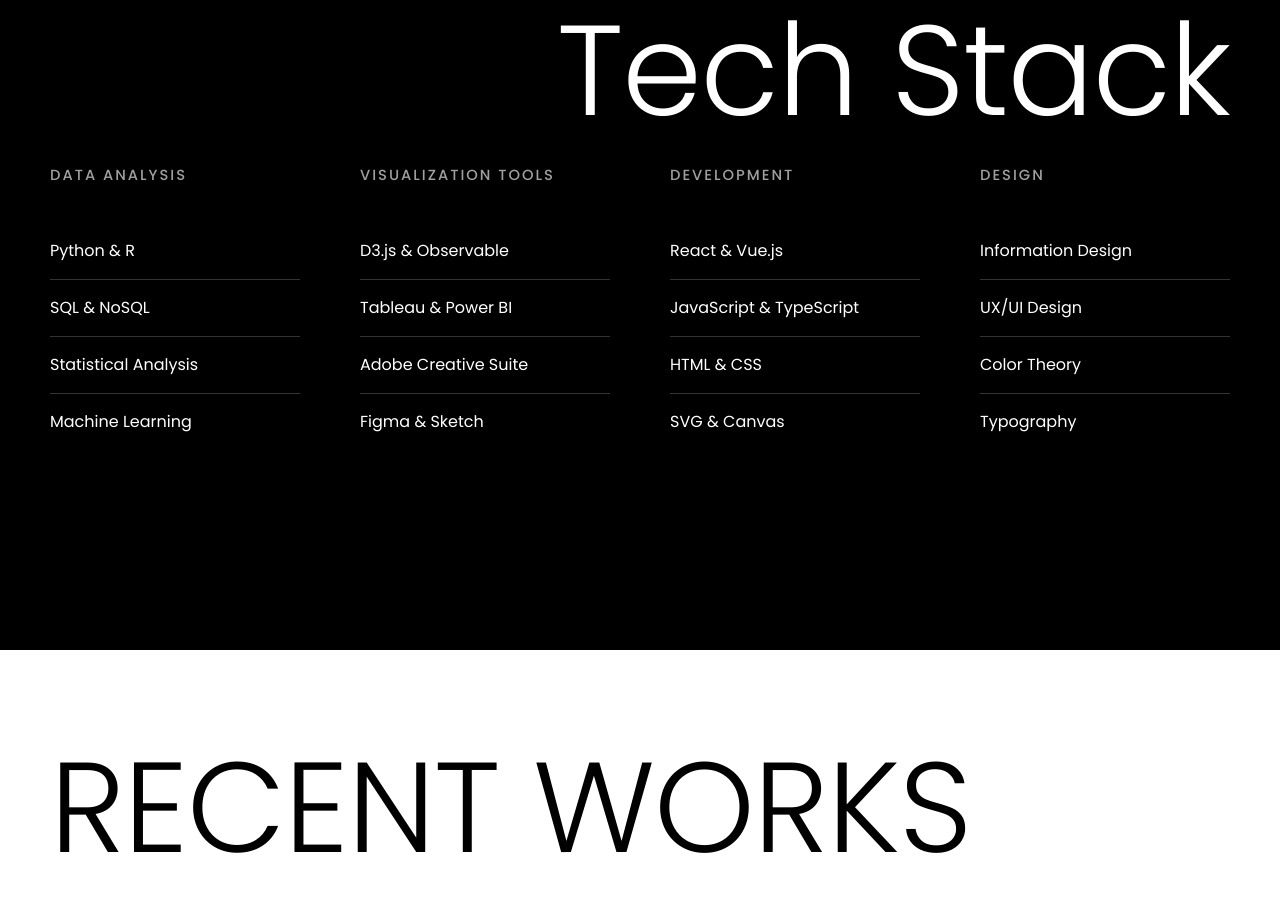
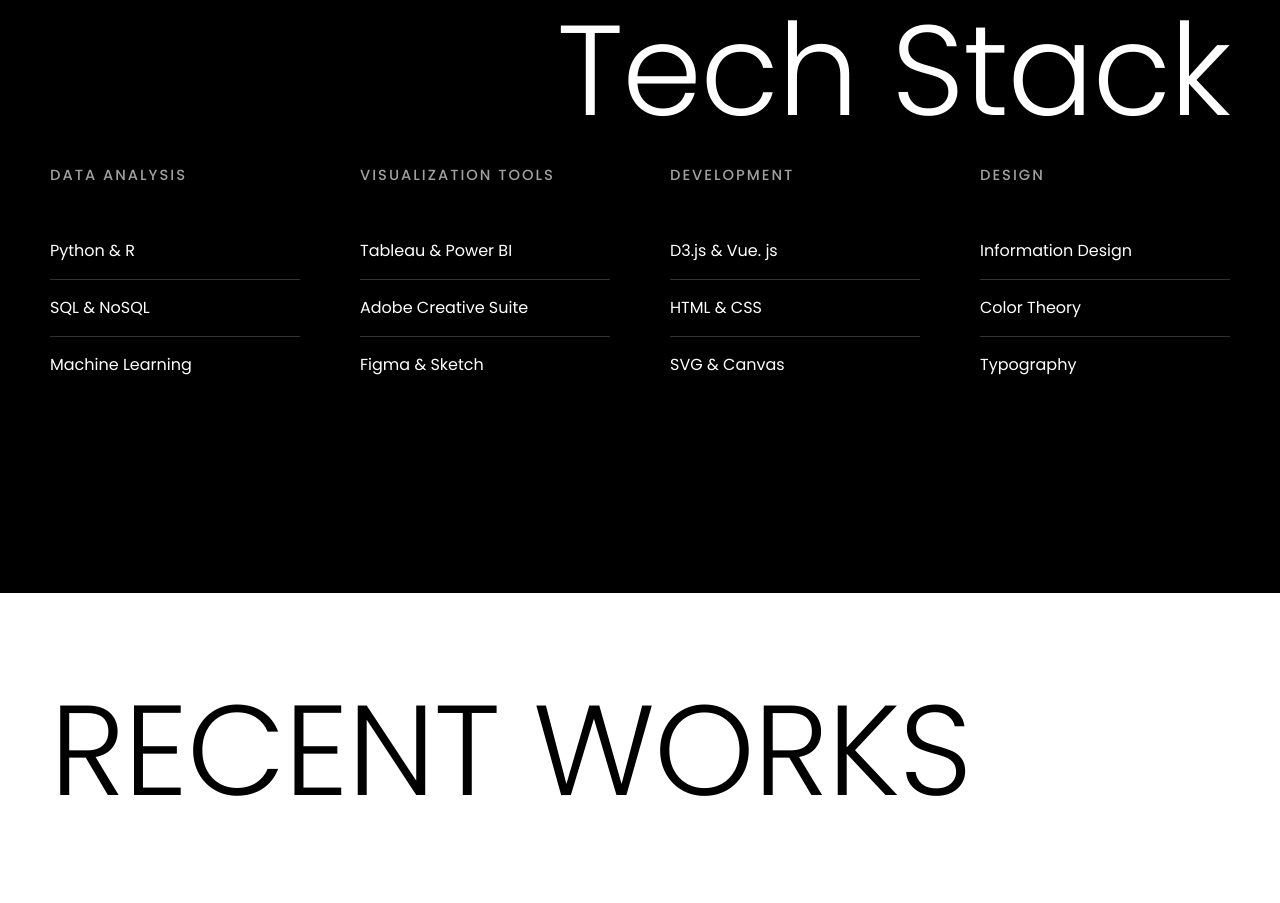
Before and after one commit to JustThebs/Thebe-Test-portfolio, a plain HTML site: page Thebe Test Portfolio/claudefigma.html in a window 1280 px wide. Shown: the part 2437-3340 px from the top of the page. Drawn offline with Linux system fonts and the light colour scheme.

Commit message:
updated tech stack

```diff
--- a/Thebe Test Portfolio/claudefigma.html
+++ b/Thebe Test Portfolio/claudefigma.html
@@ -11,7 +11,7 @@
             margin: 0;
             padding: 0;
             box-sizing: border-box;
-        }
+         }
 
         body {
             font-family: 'Poppins', -apple-system, BlinkMacSystemFont, "SF Pro Display", "Helvetica Neue", Arial, sans-serif;
@@ -908,14 +908,12 @@
                     <ul class="skill-list">
                         <li>Python & R</li>
                         <li>SQL & NoSQL</li>
-                        <li>Statistical Analysis</li>
                         <li>Machine Learning</li>
                     </ul>
                 </div>
                 <div class="skill-category">
                     <h3>Visualization Tools</h3>
                     <ul class="skill-list">
-                        <li>D3.js & Observable</li>
                         <li>Tableau & Power BI</li>
                         <li>Adobe Creative Suite</li>
                         <li>Figma & Sketch</li>
@@ -924,8 +922,7 @@
                 <div class="skill-category">
                     <h3>Development</h3>
                     <ul class="skill-list">
-                        <li>React & Vue.js</li>
-                        <li>JavaScript & TypeScript</li>
+                        <li>D3.js & Vue. js</li>
                         <li>HTML & CSS</li>
                         <li>SVG & Canvas</li>
                     </ul>
@@ -934,7 +931,6 @@
                     <h3>Design</h3>
                     <ul class="skill-list">
                         <li>Information Design</li>
-                        <li>UX/UI Design</li>
                         <li>Color Theory</li>
                         <li>Typography</li>
                     </ul>
@@ -1039,7 +1035,7 @@
             </div>
 
             <div class="address">
-                123 Data Street, BEHANCE ↗<br>
+                123 Data Street, BEHANCE <br>
                 Johannesburg<br>
                 2000
             </div>
```
Also changed, not shown: 2 other files.
